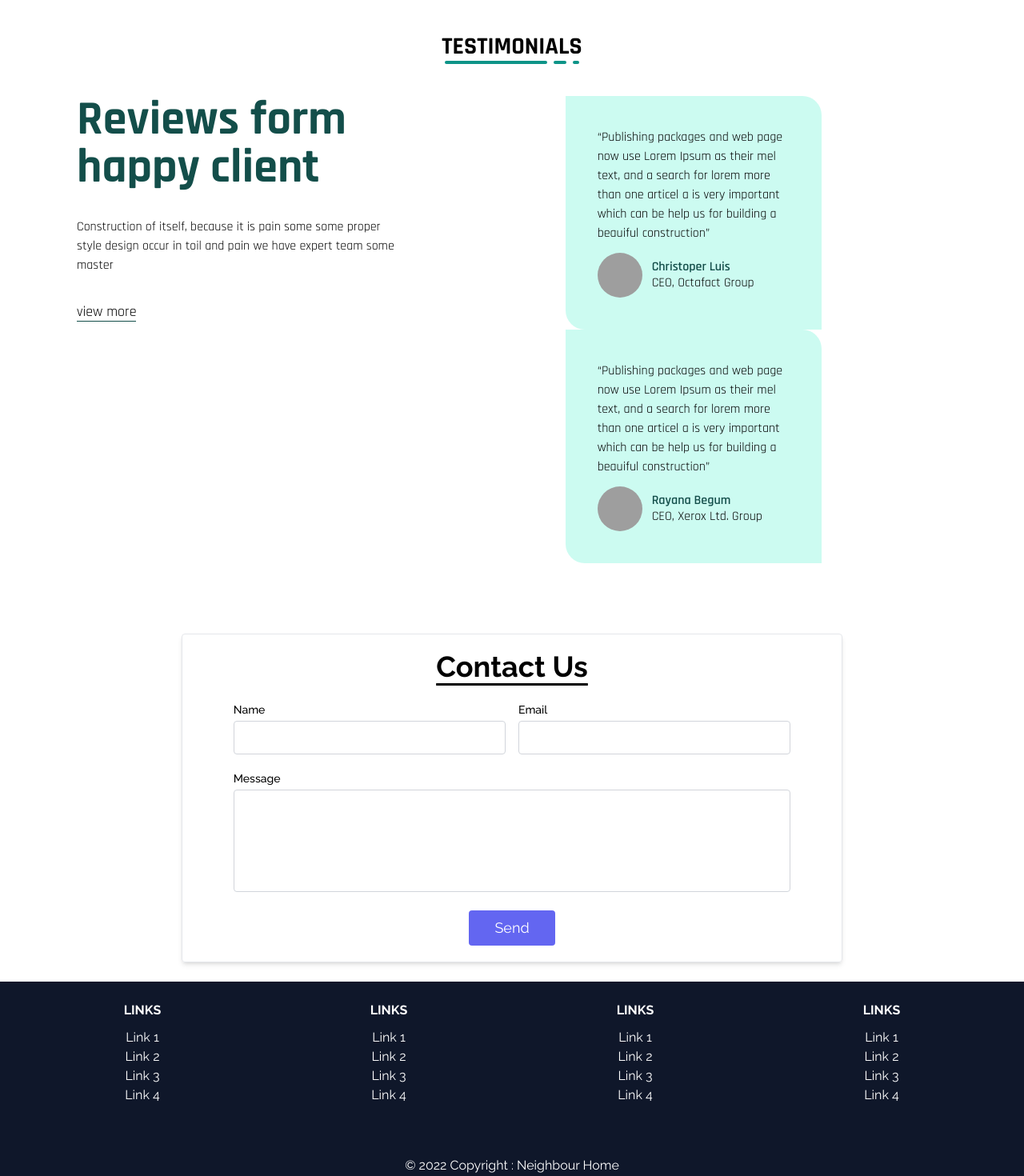
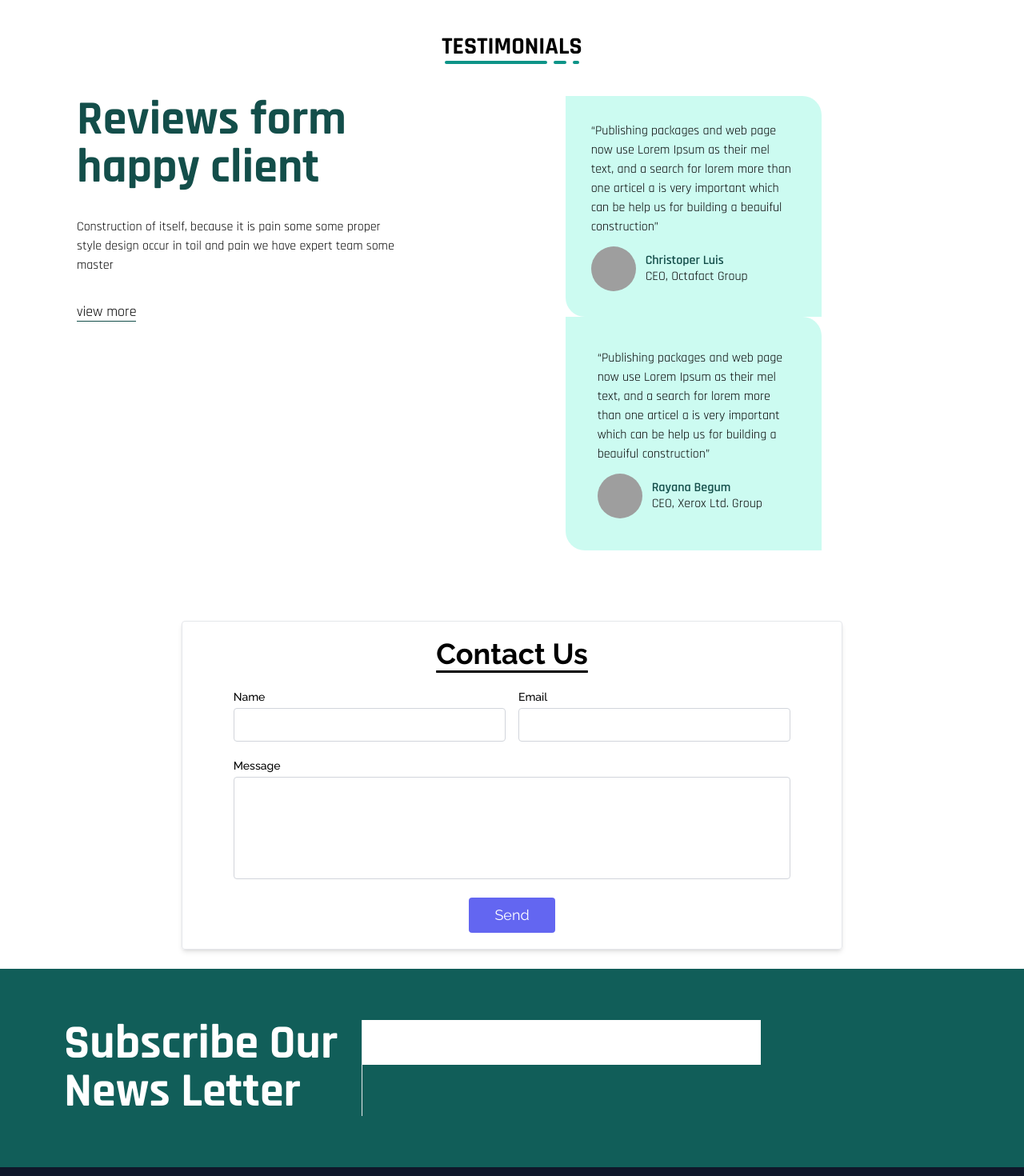
Before and after one commit to khanshorif331/neighbour-home, a React (Create React App) app: page / in a window 1280 px wide. Shown: the part 3800-5270 px from the top of the page at 80% size. Built offline with nearby package versions, Linux system fonts and the light colour scheme; grey boxes are pictures that could not be loaded; a web font is replaced by a local one.

Commit message:
google font added by rakib

```diff
--- a/src/Pages/Homepage/Home/Home.js
+++ b/src/Pages/Homepage/Home/Home.js
@@ -6,6 +6,7 @@ import Engineers from "../Engineers/Engineers";
 import Notice from "../Notice/Notice";
 import Guide from "../Guide/Guide";
 import Testimonials from "../Testimonials/Testimonials";
+import NewsLetter from "../../NewsLetter/NewsLetter";
 
 const Home = () => {
   return (
@@ -15,8 +16,9 @@ const Home = () => {
       <Cards />
       <Engineers />
       <Notice />
-      <Testimonials></Testimonials>
+      <Testimonials />
       <Contact />
+      <NewsLetter />
     </div>
   );
 };
--- a/src/Pages/Homepage/Testimonials/Testimonials.js
+++ b/src/Pages/Homepage/Testimonials/Testimonials.js
@@ -23,7 +23,7 @@ const Testimonials = () => {
                     <div className='w-7/12 flex justify-evenly flex-wrap'>
 
 
-                         <div className='bg-teal-100 w-[320px] p-10 rounded-tr-3xl rounded-bl-3xl'>
+                         <div className='bg-teal-100 w-[320px] p-8 rounded-tr-3xl rounded-bl-3xl'>
                               <q>Publishing packages and web page now use Lorem Ipsum as their mel text, and a search for lorem more than one articel a is very important which can be help us for building a beauiful construction</q>
                               <div className="flex items-center mt-3">
                                    <img className='h-14 w-14 rounded-full mr-3' src="https://htmldemo.net/oxybuild/oxybuild/assets/images/testimonial/avatar/1-1-46x46.png" alt="" />
--- /dev/null
+++ b/src/Pages/NewsLetter/NewsLetter.js
@@ -0,0 +1,14 @@
+import React from 'react';
+
+const NewsLetter = () => {
+     return (
+          <div style={{fontFamily:"'Rajdhani', sans-serif"}} className=' bg-teal-800 py-16 px-20 flex text-white'>
+               <h1 className="text-6xl w-4/12 font-bold  border-r">Subscribe Our News Letter</h1>
+               <div className='w-8/12 text-left'>
+                    <input className='w-8/12 mr-1 h-14' type="text" />
+               </div>
+          </div>
+     );
+};
+
+export default NewsLetter;
```
